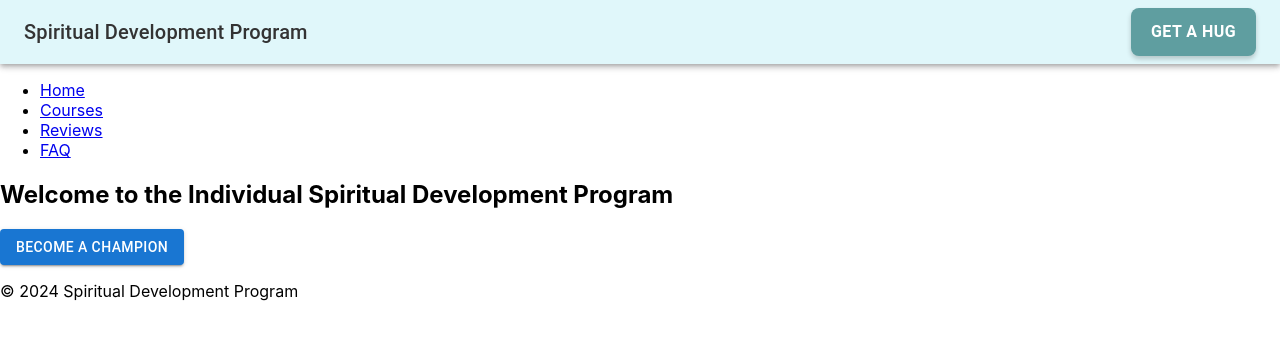
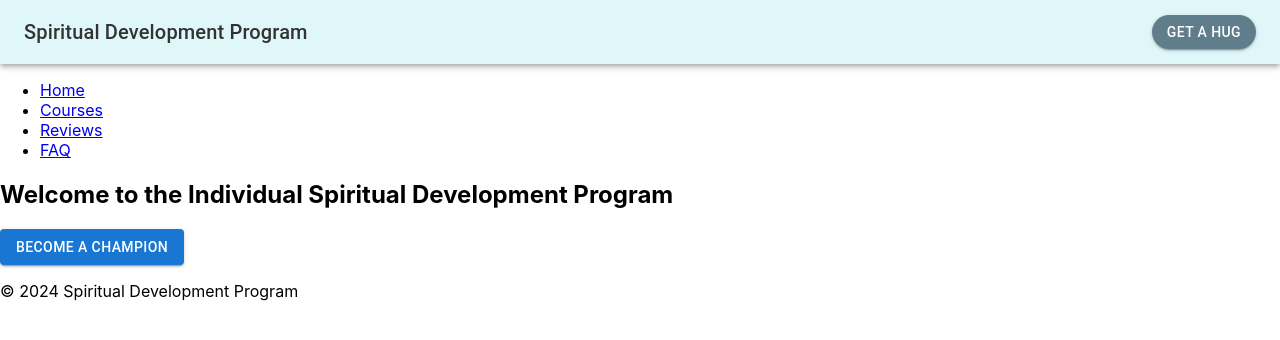
Before and after one commit to AndrePosm/spiritual-development, a React (Create React App) app: page / in a window 1280 px wide. Shown: the top 340 px of the page. Built offline with nearby package versions, Linux system fonts and the light colour scheme.

Commit message:
Adjusted GET A HUG button size and added rounded corners

```diff
--- a/src/components/Header.js
+++ b/src/components/Header.js
@@ -8,20 +8,14 @@ function Header() {
         <Typography variant="h6" component="div" sx={{ flexGrow: 1 }} style={{ color: '#333' }}>
           Spiritual Development Program
         </Typography>
-        {/* Добавляем кнопку GET A HUG */}
         <Button
           variant="contained"
-          sx={{
-            backgroundColor: '#5F9EA0',
-            color: 'white',
-            '&:hover': {
-              backgroundColor: '#4682B4',
-            },
-            padding: '10px 20px',
-            fontWeight: 'bold',
-            borderRadius: '8px',
-            fontSize: '16px',
-            boxShadow: '0 3px 5px rgba(0, 0, 0, 0.2)',
+          style={{
+            backgroundColor: '#607d8b', // Цвет кнопки
+            color: '#fff',
+            borderRadius: '20px', // Округлые углы
+            padding: '5px 15px', // Немного меньше размер
+            fontSize: '0.875rem' // Уменьшенный размер текста
           }}
         >
           GET A HUG
```
